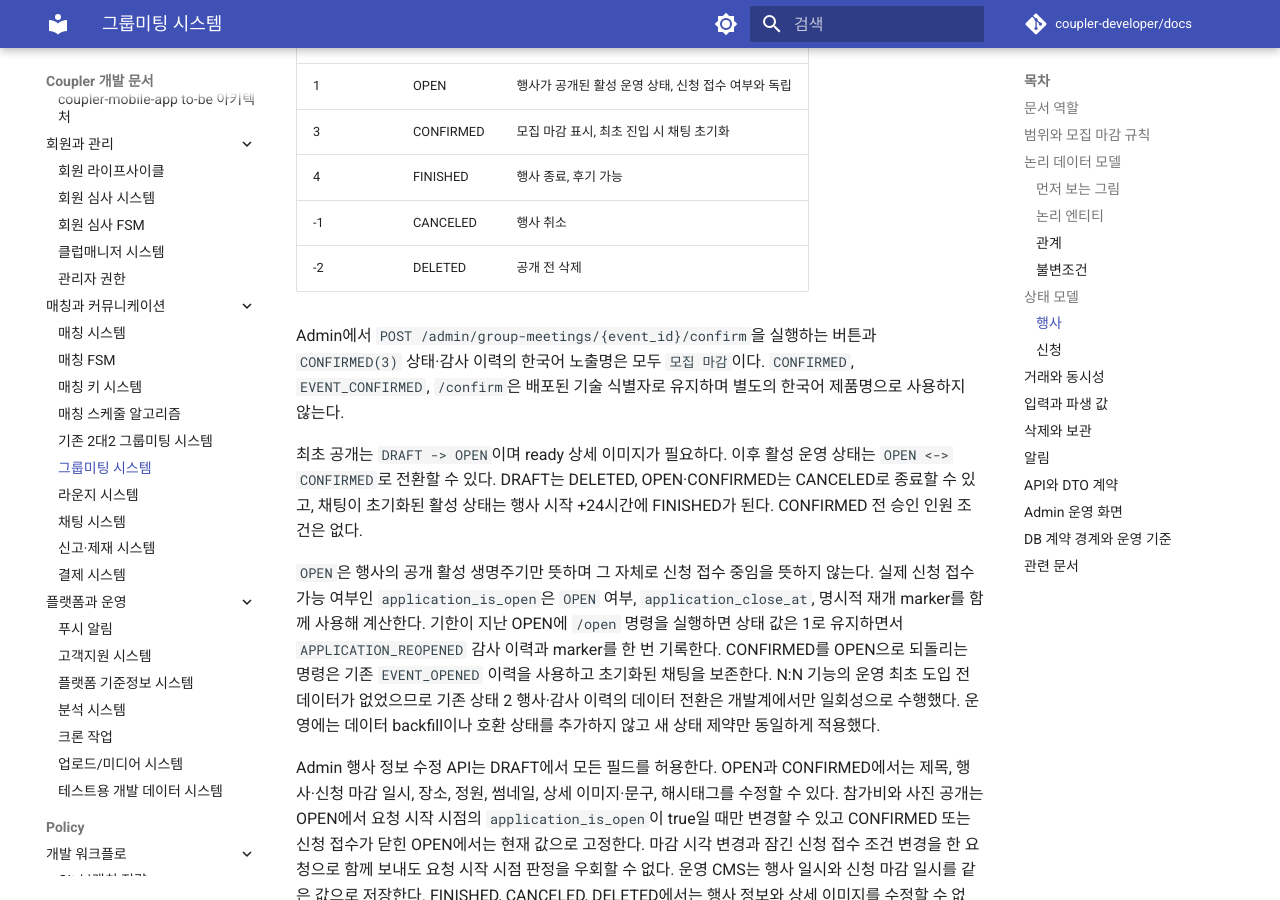
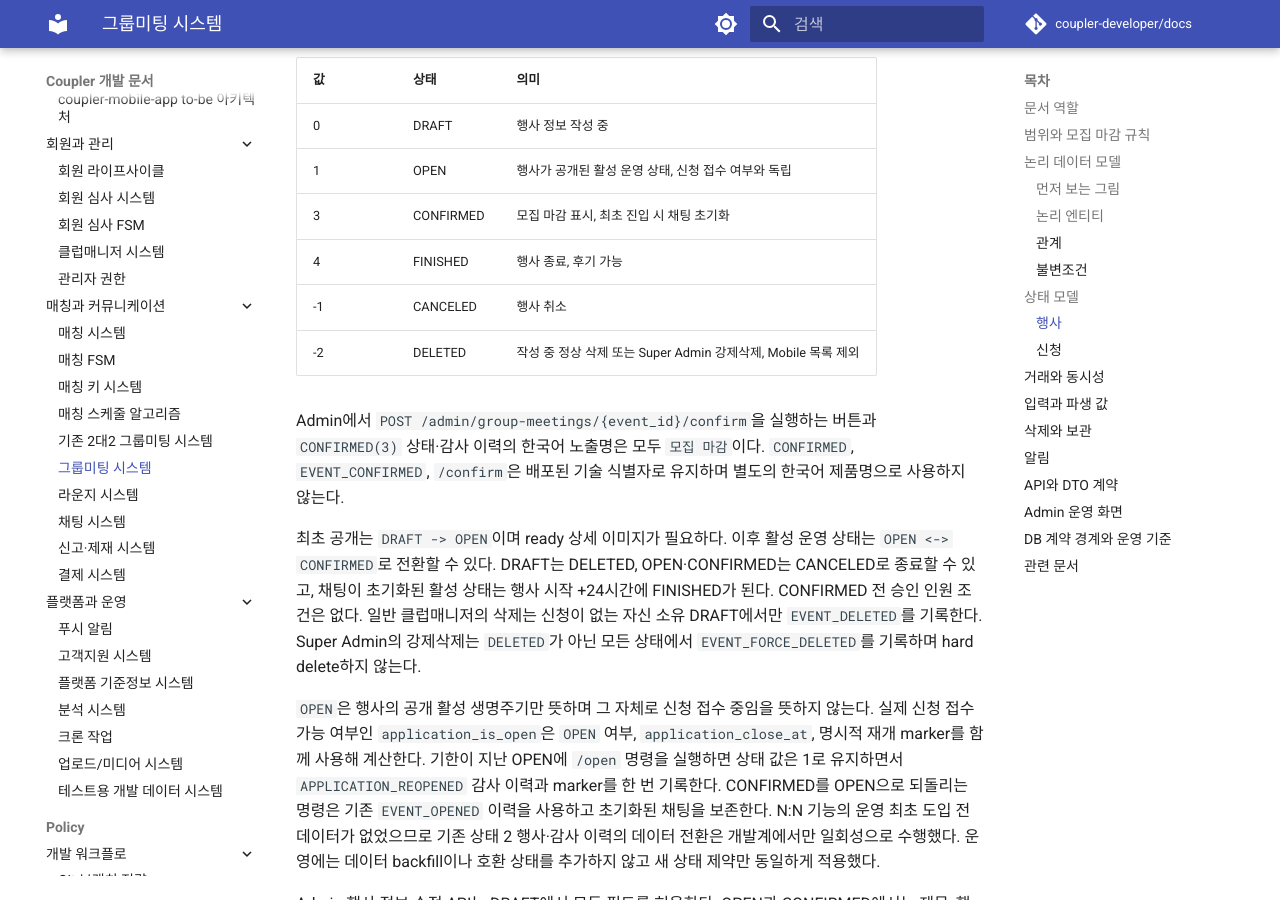
Before and after one commit to coupler-developer/docs, an MkDocs documentation site: the page built from content/architecture/group-meeting-system.md, in a window 1280 px wide and 900 px high, scrolled down 3831 px. Built offline with MkDocs 1.6.1 and Material for MkDocs 9.7.7, drawn with Linux system fonts in a browser that asks for light colours; comment, search, counter and statistics services are not loaded; some of the changed text lies outside the part shown.

Commit message:
docs: N:N 그룹미팅 강제삭제 정책 반영 (#191)

```diff
--- a/content/architecture/group-meeting-system.md
+++ b/content/architecture/group-meeting-system.md
@@ -25,6 +25,8 @@
   사진 공개를 제외한 필드와 행사·신청 마감 일시를 변경할 수 있고, OPEN에서 신청 접수 중일 때만 참가비·사진
   공개도 변경할 수 있다. FINISHED·CANCELED·DELETED에서는 수정할 수 없다. Mobile 호스트는 DRAFT에서만
   수정할 수 있으며 상태 변경은 두 주체 모두 별도 전이 명령으로만 수행한다.
+- 일반 클럽매니저는 신청이 없는 자신 소유 DRAFT만 정상 삭제할 수 있다. Super Admin은 필수 사유와 version을
+  받아 `DELETED`가 아닌 행사를 `DELETED`로 강제 전이할 수 있다. 두 삭제 모두 행과 종속 이력을 보존한다.
 - 남녀 정원은 각각 최소 2명이고 합계는 최대 20명이다. 반대 성별 최소값에서 파생되는 성별별 최대는
   18명이며 `10+10`, `18+2`, `7+5`를 허용하고 `11+10`은 거절한다.
 - 모집 마감에는 승인 인원 조건이 없다. 신청 수는 신청 접수가 가능한 동안 제한하지 않고 Admin 승인 시에만 성별 정원을
@@ -183,7 +185,7 @@ flowchart LR
 | 3 | CONFIRMED | 모집 마감 표시, 최초 진입 시 채팅 초기화 |
 | 4 | FINISHED | 행사 종료, 후기 가능 |
 | -1 | CANCELED | 행사 취소 |
-| -2 | DELETED | 공개 전 삭제 |
+| -2 | DELETED | 작성 중 정상 삭제 또는 Super Admin 강제삭제, Mobile 목록 제외 |
 
 Admin에서 `POST /admin/group-meetings/{event_id}/confirm`을 실행하는 버튼과 `CONFIRMED(3)` 상태·감사 이력의
 한국어 노출명은 모두 `모집 마감`이다. `CONFIRMED`, `EVENT_CONFIRMED`, `/confirm`은 배포된 기술 식별자로
@@ -193,6 +195,8 @@ Admin에서 `POST /admin/group-meetings/{event_id}/confirm`을 실행하는 버
 `OPEN <-> CONFIRMED`로 전환할 수 있다. DRAFT는 DELETED, OPEN·CONFIRMED는 CANCELED로 종료할 수 있고,
 채팅이 초기화된 활성 상태는 행사 시작 +24시간에
 FINISHED가 된다. CONFIRMED 전 승인 인원 조건은 없다.
+일반 클럽매니저의 삭제는 신청이 없는 자신 소유 DRAFT에서만 `EVENT_DELETED`를 기록한다. Super Admin의
+강제삭제는 `DELETED`가 아닌 모든 상태에서 `EVENT_FORCE_DELETED`를 기록하며 hard delete하지 않는다.
 
 `OPEN`은 행사의 공개 활성 생명주기만 뜻하며 그 자체로 신청 접수 중임을 뜻하지 않는다. 실제 신청 접수 가능
 여부인 `application_is_open`은 `OPEN` 여부, `application_close_at`, 명시적 재개 marker를 함께 사용해 계산한다.
@@ -287,6 +291,9 @@ FINISHED 행사에서 현재 APPROVED 참가자가 최초 후기를 완료해도
 
 - 행사, 신청, 참여, 후기, 신고, 행위 이력은 hard delete하지 않는다. 실패·교체된 이미지 버전과 조각만
   media cleanup 정책에 따라 정리할 수 있다.
+- Super Admin 강제삭제도 행사와 신청·채팅·후기·신고를 그대로 보존하고 같은 transaction에 행위자·대상·
+  이전/이후 상태·필수 사유를 기록한다. `DELETED` 행사는 감사와 운영 확인을 위해 CMS 목록·상세에는 남기고,
+  Mobile의 전체·주최·참여 행사 목록과 전체 채팅 목록에서는 제외한다.
 - 그룹 채팅은 게시글 댓글 도메인이 아니다. Admin은 `USER` 메시지만 삭제할 수 있고 row를 지우지 않고 상태를
   `ADMIN_DELETED`로 바꾸며 조회 DTO는 content를 `삭제된 메시지입니다.`로 반환한다. 삭제 actor와 reason은
   같은 transaction의 행위 이력에 남긴다. `SYSTEM` 메시지는 상태 전이 이력이므로 삭제하지 않는다. 따라서
@@ -335,6 +342,9 @@ unread 절을 따른다.
   응답 cast, normalize, 호환 adapter를 두지 않는다.
 - Admin request boundary는 operation metadata에 따라 path parameter를 인코딩하고 multipart body를
   `FormData`로 직렬화한 뒤 strict envelope의 `ok`를 분기한다. 이는 전송 책임이며 DTO 변환 계층이 아니다.
+- `POST /admin/group-meetings/{event_id}/delete`는 같은 reason·version 요청과 상세 응답 계약 안에서 역할별
+  명령을 판정한다. 일반 클럽매니저는 신청이 없는 자신 소유 DRAFT를 정상 삭제하고, Super Admin은
+  `DELETED`가 아닌 모든 상태를 강제삭제한다. 서버는 두 행위를 서로 다른 감사 action으로 기록한다.
 - Admin이 사용하는 호스트 식별자는 매니저 관리의 로그인 ID인 `manager_user_id`다. 내부 연결·Admin·회원의
   숫자 PK는 요청 입력이나 운영자용 호스트 식별자로 노출하지 않는다.
 - Super Admin은 `manager_user_id`와 모바일 회원 이메일을 정확히 조회해 최초 호스트 연결을 만든다. 행사
@@ -348,7 +358,8 @@ unread 절을 따른다.
   현재 상태 기준으로 `OPEN` 모집 중, `CONFIRMED` 모집 마감, `FINISHED`·`CANCELED` 순서로 묶는다.
   `OPEN`·`CONFIRMED` 묶음은 가까운 행사 일시(`event_at ASC`) 순으로, `FINISHED`·`CANCELED` 묶음은
   최근 행사 일시(`event_at DESC`) 순으로 정렬한다. 같은 행사 일시 안에서는 최근 생성글(`created_at DESC`,
-  `id DESC`)을 먼저 노출한다. 직접 URL 상세도 호스트·신청자·같은 클럽 회원이 아니면 노출하지 않는다.
+  `id DESC`)을 먼저 노출한다. `DELETED`는 전체·주최·참여 행사 목록과 전체 채팅 목록에서 반환하지 않는다.
+  직접 URL 상세도 호스트·신청자·같은 클럽 회원이 아니면 노출하지 않는다.
 - 채팅방 진입은 `GET /group-meetings/{event_id}/chat` 한 건으로 행사, 호출자 `self`, 승인 구성원
   `members`와 익명 공개 프로필, 최초 메시지 page, 종료 후기 상태, 읽기 전용 여부를 구조화해 반환한다.
   `chat_member_id`는 내 메시지 판별과 신고 대상, 참가자의 `application_id`는 기존 앱의 무료 프로필 조회
@@ -412,6 +423,9 @@ unread 절을 따른다.
   별도 사건으로 보존하며 각 신고를 독립적으로 처리·기각한다.
 - 일반 클럽매니저 화면은 자신이 소유한 행사만 조회·변경하고, Super Admin 화면은 최초 호스트 연결과 전체
   운영 기능을 제공한다. 서버의 실제 허용 범위는 보안/접근통제 정책과 operation 인가 결과를 따른다.
+- 일반 클럽매니저 상세에는 신청이 없는 DRAFT의 `삭제`만 노출한다. Super Admin 상세에는 `DELETED`가 아닌
+  모든 상태에서 필수 사유를 받는 `강제삭제`를 노출하며, 완료 뒤에도 삭제 상태의 목록·상세와 감사 이력을
+  운영 확인용으로 유지한다.
 - 모임 만들기와 기존 모임 수정은 별도 중첩 모달 없이 같은 `미팅정보` 폼을 사용한다. 일반 클럽매니저의
   목록·상세·생성 화면에서는 내부 모임 ID와 매니저 ID를 숨기고 로그인 계정을 주최자로 자동 사용한다.
   Super Admin은 목록·상세에서 두 ID를 보고 검색할 수 있으며, 생성할 때 유효한 기존 호스트 연결 목록에서
```
Also changed, not shown: content/policy/security-access-control-policy.md (+1 -0 lines).
